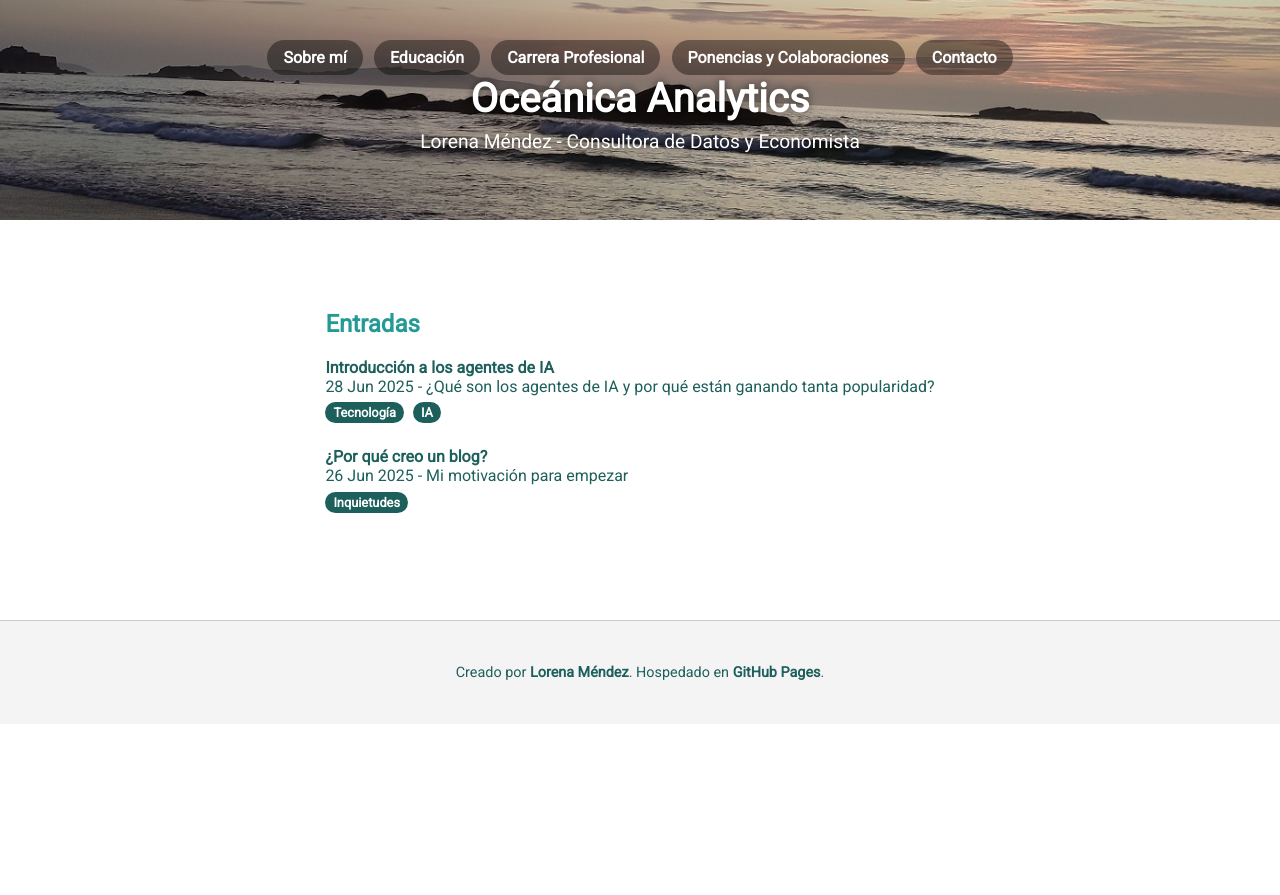
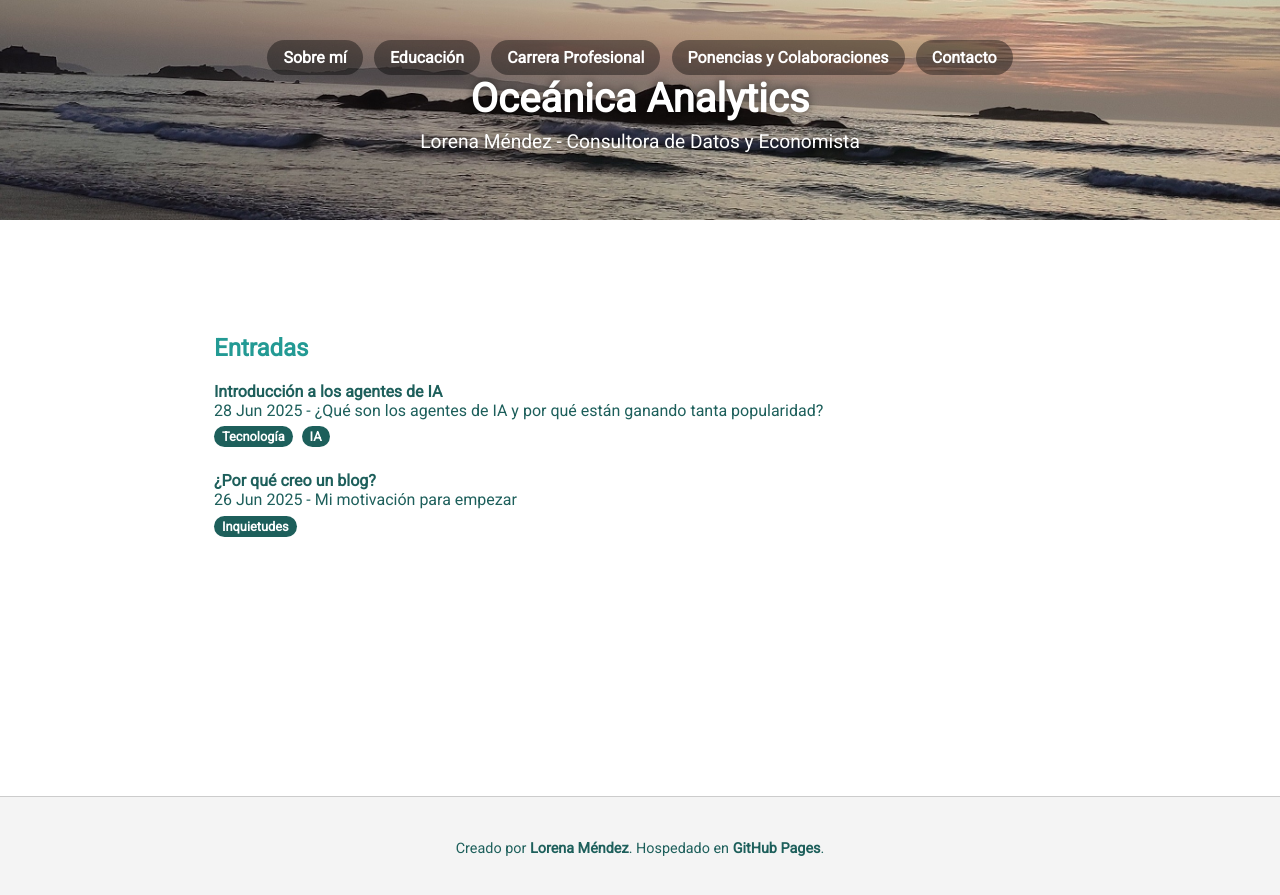
Before and after one commit to lmendezotero/lmendezotero.github.io, a Jekyll site: the page built from index.md, in a window 1280 px wide. Shown: the top 895 px of the page. Built offline with Jekyll 4.4.1, drawn with Linux system fonts in a browser that asks for light colours; the list of posts is cut into pages by our own code.

Commit message:
Update default.html

```diff
--- a/_layouts/default.html
+++ b/_layouts/default.html
@@ -13,10 +13,21 @@
       box-sizing: border-box;
     }
 
+    html, body {
+      height: 100%;
+      margin: 0;
+    }
+
     body {
-      margin: 0;
+      display: flex;
+      flex-direction: column;
+      min-height: 100vh;
       font-family: 'Roboto', sans-serif;
       overflow-x: hidden;
+    }
+
+    .page-wrapper {
+      flex: 1 0 auto;
     }
 
     .site-header {
@@ -92,14 +103,13 @@
         flex-direction: column;
         align-items: flex-start;
         background-color: rgba(0, 0, 0, 0.8);
-        padding: 3.5em 1em 1em 1em; /* padding top para dejar espacio al boton hamburguesa */
+        padding: 3.5em 1em 1em 1em; /* padding top para dejar espacio al botón hamburguesa */
         border-radius: 10px;
         margin: 0;
         position: fixed;
         top: 0;
         left: 0;
         width: 100vw;
-        /* elimino height 100vh para que no se centre verticalmente */
         overflow-y: auto;
         z-index: 999;
       }
@@ -121,10 +131,11 @@
     .container {
       max-width: 900px;
       margin: 0 auto;
-      padding: 1.5 em;
+      padding: 1.5em; /* corregido el espacio extra */
     }
 
     .site-footer {
+      flex-shrink: 0;
       text-align: center;
       margin-top: 3em;
       padding: 2em 1em;
@@ -139,6 +150,7 @@
 </head>
 <body>
 
+  <div class="page-wrapper">
     <header class="site-header">
       <div class="header-text">
         <h1>{{ site.title }}</h1>
@@ -167,6 +179,7 @@
         </main>
       </div>
     </div>
+  </div>
 
   <footer class="site-footer">
     <p>
```
Lines whose indentation alone changed are shown as unchanged.
